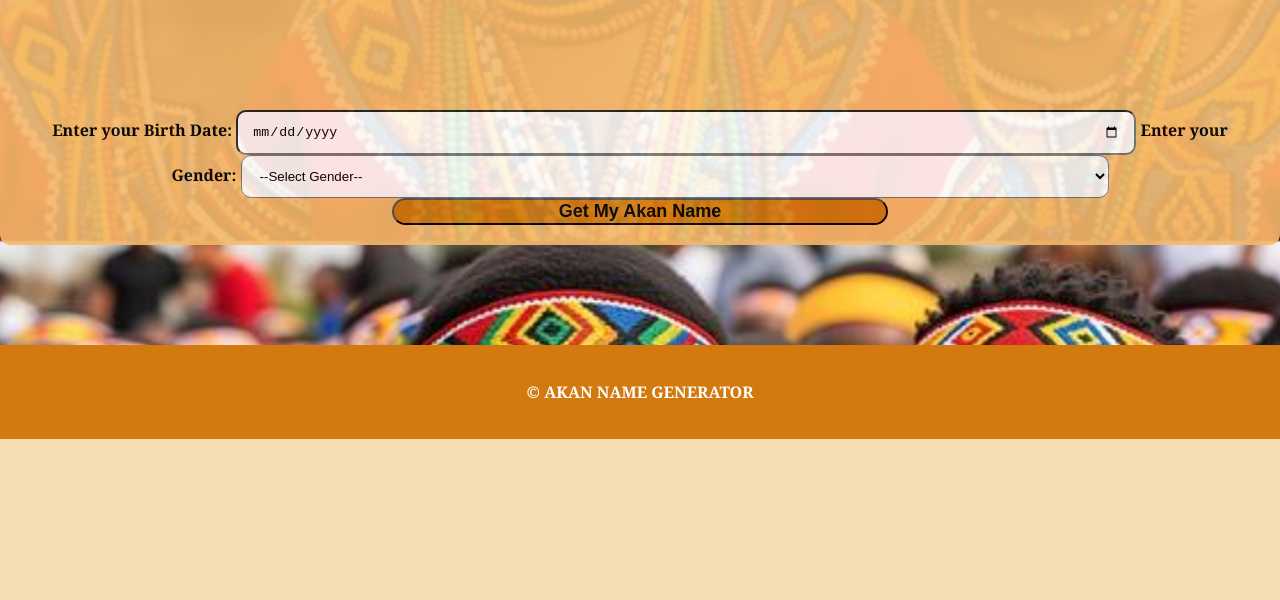
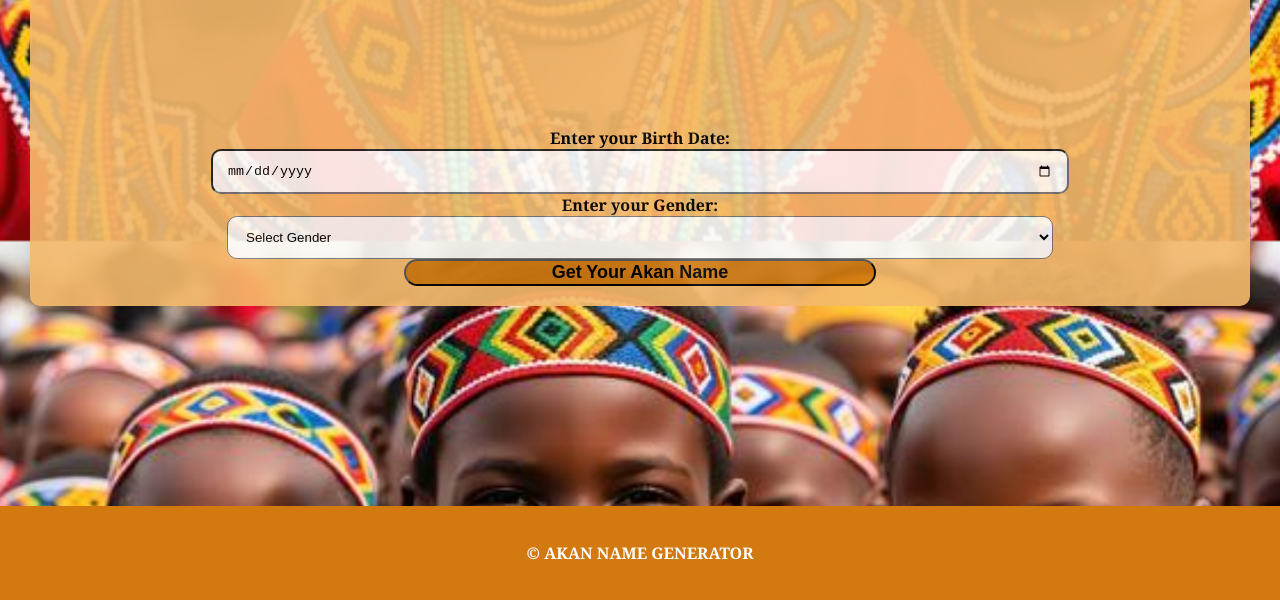
Before and after one commit to itswaititu/Akan-Name-Generator, a plain HTML site: page index.html in a window 1280 px wide. Shown: the part 559-1159 px from the top of the page. Before the commit the page ends 998 px from the top, so only its background shows below. Drawn offline with Linux system fonts and the light colour scheme.

Commit message:
Enhance form layout and accessibility; update button text for clarity and adjust section margins for improved design

```diff
--- a/index.html
+++ b/index.html
@@ -30,16 +30,19 @@
 
       <form id="akanform">
         <label for="birthdate">Enter your Birth Date:</label>
+        <br>
         <input type="date" id="birthdate" required />
+        <br>
 
         <label for="gender">Enter your Gender:</label>
+        <br>
         <select id="gender" required>
-          <option value="">--Select Gender--</option>
+          <option value="">Select Gender</option>
           <option value="male">Male</option>
           <option value="female">Female</option>
         </select>
 
-        <button type="submit">Get My Akan Name</button>
+        <button type="submit">Get Your Akan Name</button>
       </form>
     </section>
 
--- a/style.css
+++ b/style.css
@@ -8,6 +8,7 @@ body {
   background-position: center;
   background-attachment: fixed;
   font-family: Cambria, Cochin, Georgia, Times, "Times New Roman", serif;
+  height: min-content;
 }
 header {
   text-align: center;
@@ -36,7 +37,7 @@ h1 {
 section {
   background-color: rgb(245, 186, 108);
   border-radius: 10px;
-  margin: 100;
+  margin: 30px;
   opacity: 0.9;
 }
 section:hover {
@@ -55,7 +56,6 @@ section:hover {
   width: 70;
   text-align: left;
   font-weight: 700;
-  margin-top: 10px;
 }
 #akanform input[type="date"],
 #akanform select {
@@ -94,5 +94,5 @@ footer {
   font-size: larger;
   font-weight: 700;
   margin: 100px;
-
+display: flex;
 }
```
